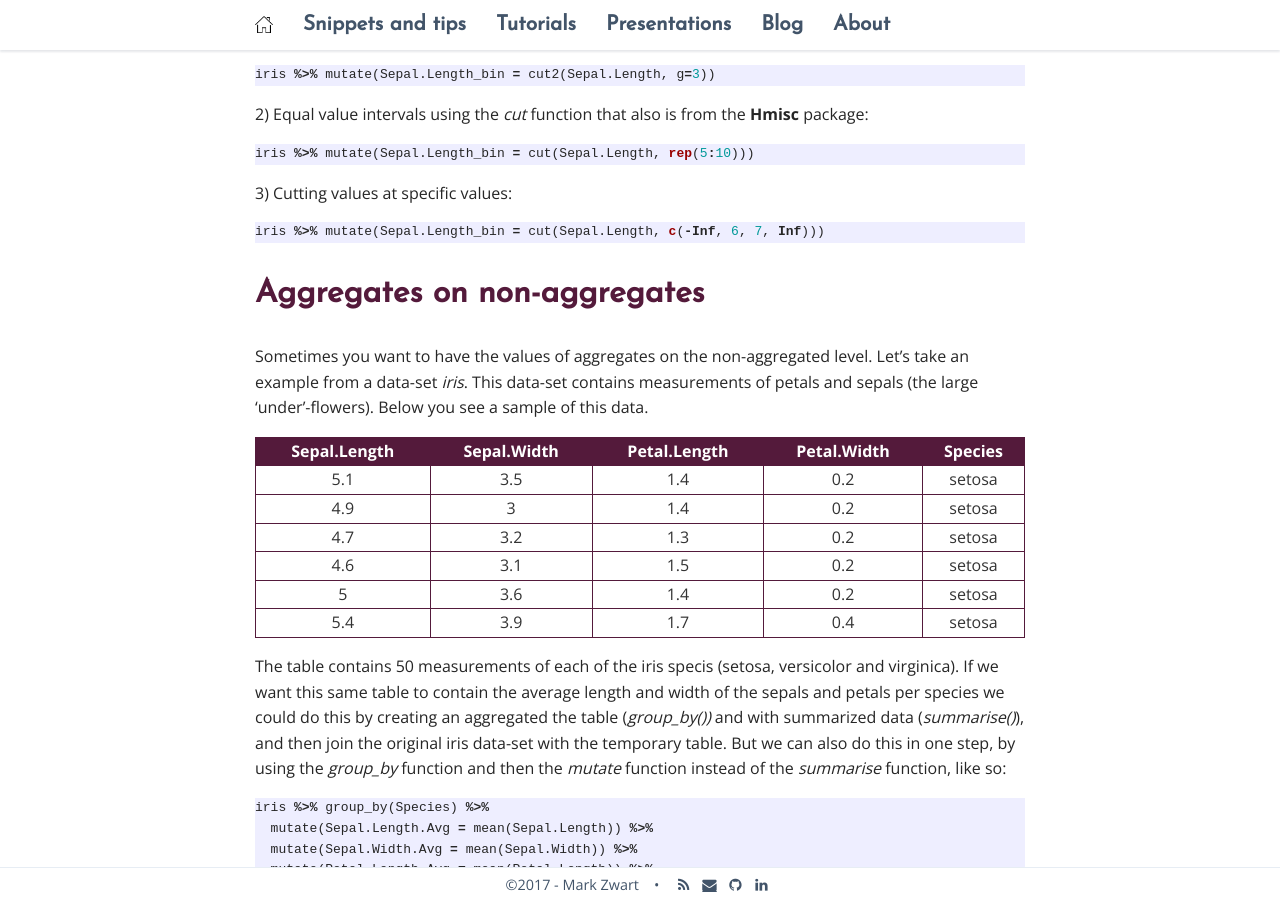
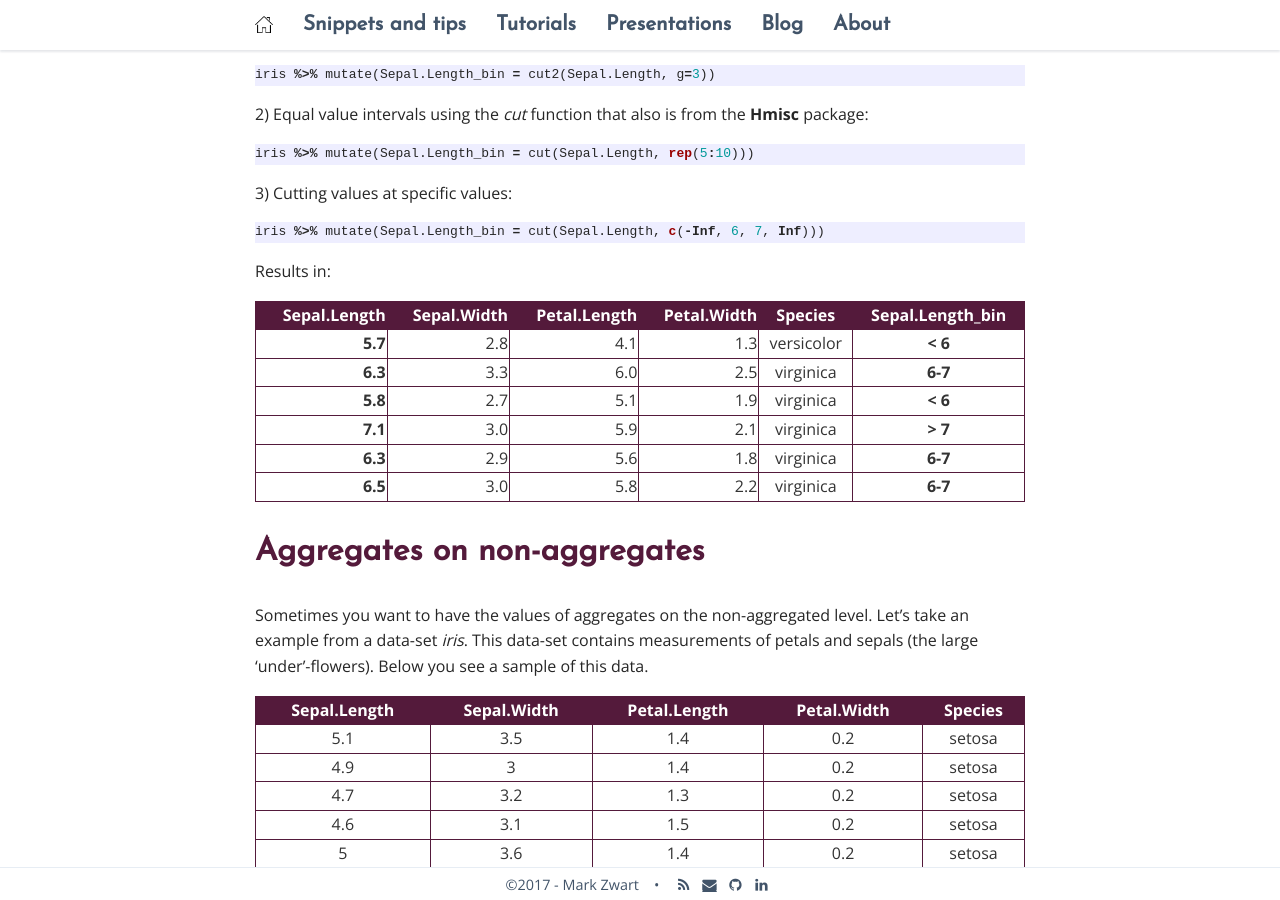
Before and after one commit to mark-me/mark-me.github.io, a Jekyll site: the page built from _pages/snippets-and-tips/data-transformation.md, in a window 1280 px wide and 900 px high, scrolled down 3417 px. Built offline with Jekyll 4.4.1, drawn with Linux system fonts in a browser that asks for light colours; nearby versions of some CDN libraries; comment, search, counter and statistics services are not loaded.

Commit message:
Update data-transformation.md

````diff
--- a/_pages/snippets-and-tips/data-transformation.md
+++ b/_pages/snippets-and-tips/data-transformation.md
@@ -121,6 +121,18 @@ iris %>% mutate(Sepal.Length_bin = cut(Sepal.Length, rep(5:10)))
 iris %>% mutate(Sepal.Length_bin = cut(Sepal.Length, c(-Inf, 6, 7, Inf)))
 ```
 
+Results in:
+
+|Sepal.Length|Sepal.Width|Petal.Length|Petal.Width|Species|Sepal.Length_bin|
+|    ---:    |   ---:    |    ---:    |   ---:    | :---: |       :---:    |
+|**5.7**|2.8|4.1|1.3|versicolor|**< 6**|
+|**6.3**|3.3|6.0|2.5|virginica|**6-7**|
+|**5.8**|2.7|5.1|1.9|virginica|**< 6**|
+|**7.1**|3.0|5.9|2.1|virginica|**> 7**|
+|**6.3**|2.9|5.6|1.8|virginica|**6-7**|
+|**6.5**|3.0|5.8|2.2|virginica|**6-7**|
+
+
 # Aggregates on non-aggregates
 
 Sometimes you want to have the values of aggregates on the non-aggregated level. Let's take an example from a data-set _iris_. This data-set contains measurements of petals and sepals (the large 'under'-flowers). Below you see a sample of this data.
````
